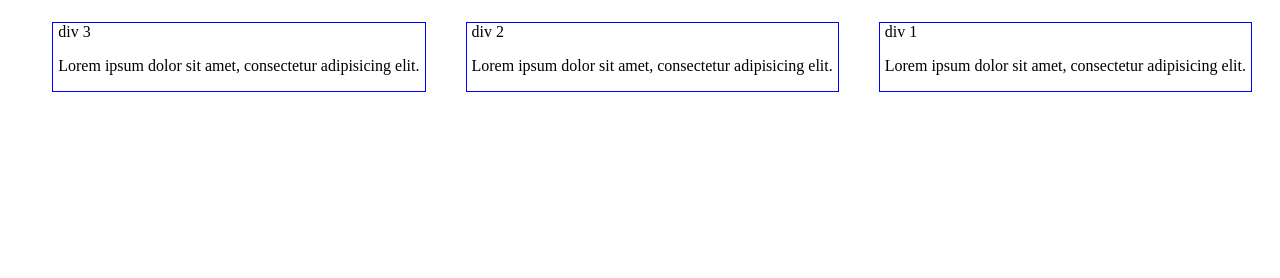
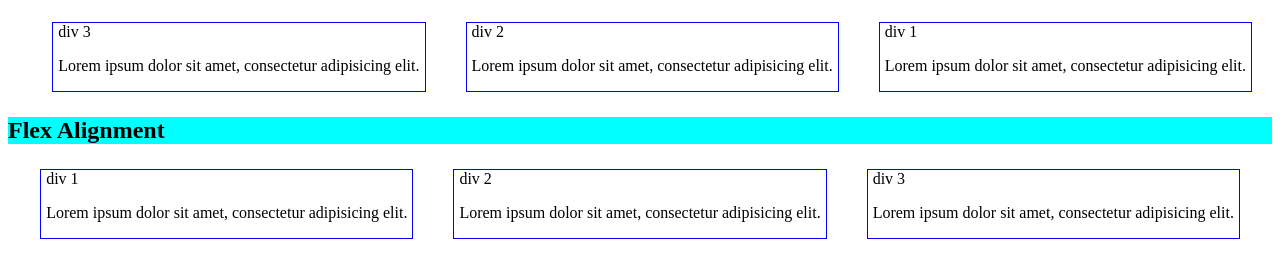
Before and after one commit to IGIHOZO-04/Advanced_CSS, a plain HTML site: page FLEXBOX/index.html in a window 1280 px wide. Shown: the part 96-374 px from the top of the page. Drawn offline with Linux system fonts and the light colour scheme.

Commit message:
chore:understandingmore on flex alignment

```diff
--- a/FLEXBOX/index.html
+++ b/FLEXBOX/index.html
@@ -7,9 +7,9 @@
         <h1>Testing External CSS</h1>
         <section>
             <h1>Flex direction</h1>
-        </section>
+
         <div>
-            <div class="container">
+            <div class="container -2">
                 <div class="content">
                     <div>div 1</div>
                     <p>Lorem ipsum dolor sit amet, consectetur adipisicing elit. </p>
@@ -27,6 +27,29 @@
                 </div>
             </div>
         </div>
+        </section>
+        <section>
+            <h1>Flex Alignment</h1>
 
+        <div>
+            <div class="container-1">
+                <div class="content">
+                    <div>div 1</div>
+                    <p>Lorem ipsum dolor sit amet, consectetur adipisicing elit. </p>
+
+                </div>
+                <div class="content">
+                    <div>div 2</div>
+                    <p>Lorem ipsum dolor sit amet, consectetur adipisicing elit. </p>
+
+                </div>
+                <div class="content">
+                    <div>div 3</div>
+                    <p>Lorem ipsum dolor sit amet, consectetur adipisicing elit. </p>
+
+                </div>
+            </div>
+        </div>
+        </section>
     </body>
 </html>
--- a/FLEXBOX/style.css
+++ b/FLEXBOX/style.css
@@ -10,6 +10,11 @@ h1{
     flex-direction: row-reverse;
 
 }
+
+.container-1{
+    display: flex;
+    justify-content: center;
+}
 .content{
     border: 1px solid blue;
     margin: 5px 20px;
```
